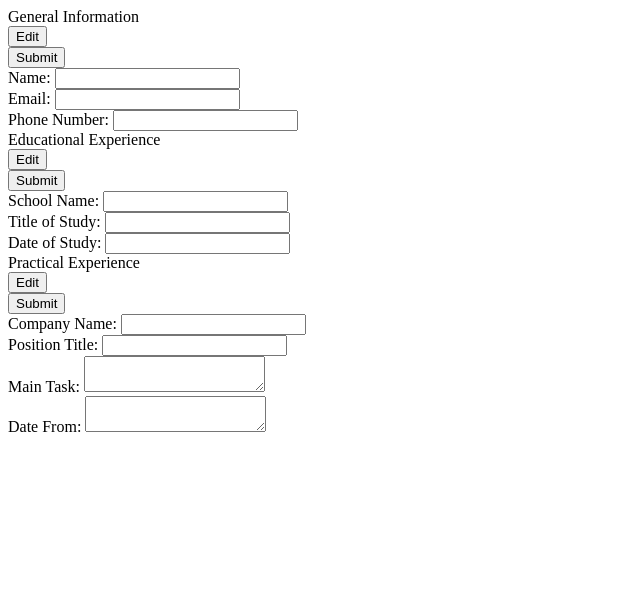
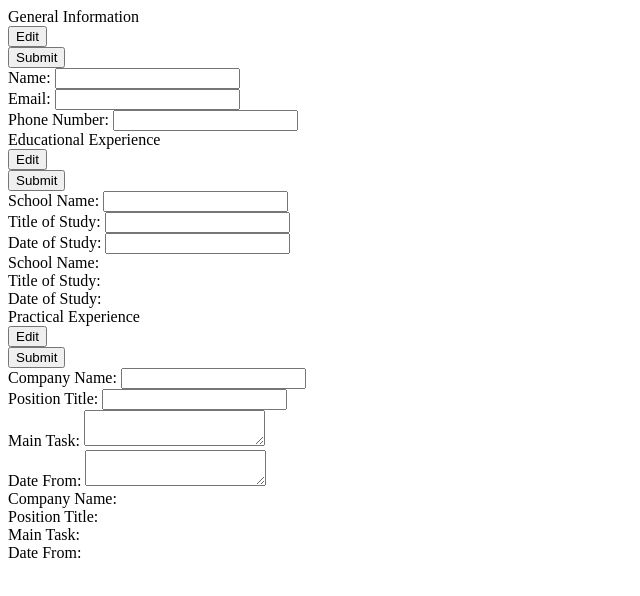
Before and after one commit to JamesGJ5-Learning-To-Code/cv-application, a React (Create React App) app in the folder cv-project/: page / in a window 1280 px wide. Shown: the top 596 px of the page, without its empty margins (0-640 px from the left). Built offline with nearby package versions, Linux system fonts and the light colour scheme.

Commit message:
Enable DisplayedInformation components to render DisplayedDetail components

```diff
--- /dev/null
+++ b/cv-project/src/components/DisplayedDetail.js
@@ -0,0 +1,19 @@
+import React, { Component } from 'react';
+
+class DisplayedDetail extends Component {
+    render() {
+        return (
+            <div className='DisplayedDetail'>
+                <span>
+                    {this.props.detailHeadingText}
+                </span>
+                {/* The below span will hold the value of the corresponding form
+                control when it is put into state */}
+                <span>
+                </span>
+            </div>
+        )
+    }
+}
+
+export default DisplayedDetail;
--- a/cv-project/src/components/DisplayedInformation.js
+++ b/cv-project/src/components/DisplayedInformation.js
@@ -1,11 +1,37 @@
 import React, { Component } from 'react';
+import DisplayedDetail from './DisplayedDetail';
+import uniqid from 'uniqid'
 
 class DisplayedInformation extends Component {
     render() {
+        const displayedDetailList = this.makeDisplayedDetailList();
         return (
             <div className='DisplayedInformation'>
+                {displayedDetailList}
             </div>
         );
+    }
+    // TODO: consider refactoring the below with similar code found in
+    // ./InformationForm.js (particularly in makeFormControlList)
+    makeDisplayedDetailList() {
+        const displayedDetailList = [];
+        const details = this.props.details;
+        for (let i = 0; i < details.length; i += 1) {
+            const detail = details[i];
+            displayedDetailList.push(
+                this.makeDisplayedDetail(
+                    detail.detailHeadingText
+                )
+            )
+        }
+        return displayedDetailList;
+    }
+    makeDisplayedDetail(detailHeadingText) {
+        const displayedDetail = <DisplayedDetail
+            detailHeadingText={detailHeadingText}
+            key={uniqid()}
+        />
+        return displayedDetail;
     }
 }
 
--- a/cv-project/src/components/Section.js
+++ b/cv-project/src/components/Section.js
@@ -11,10 +11,15 @@ class Section extends Component {
                     {this.props.sectionName}
                 </div>
                 <EditButton/>
+                {/* TODO: consider passing only the relevant aspects within
+                this.props.details to each of InformationForm and
+                DisplayedInformation */}
                 <InformationForm
                     details={this.props.details}
                 />
-                <DisplayedInformation/>
+                <DisplayedInformation
+                    details={this.props.details}
+                />
             </div>
         );
     }
```
